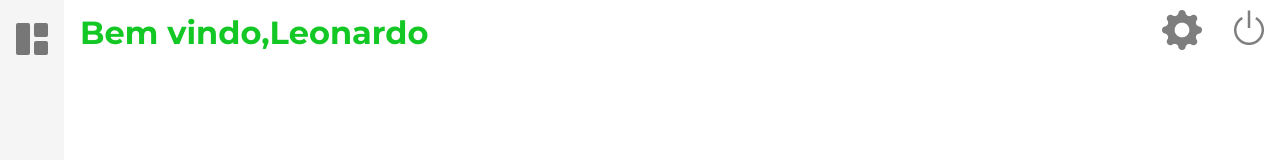
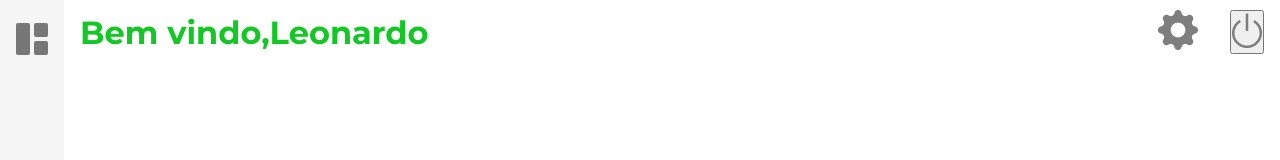
Before and after one commit to projeto-a3-usjt-2022-2/frontend-react, a React (Vite) app: page /User in a window 1280 px wide. Shown: the top 160 px of the page. Built offline with nearby package versions, Linux system fonts and the light colour scheme.

Commit message:
feat: create button to disconnect the currentUser

```diff
--- a/src/components/FC/Layout/index.tsx
+++ b/src/components/FC/Layout/index.tsx
@@ -1,8 +1,8 @@
 import React, { ReactNode } from "react";
 import { Drawer } from "../Drawer";
 import styles from "./style.module.scss";
-import Logout from "../../../assets/img/logout.png"
-import Vector from "../../../assets/img/Vector.png"
+import Logout from "../../../assets/img/logout.png";
+import Vector from "../../../assets/img/Vector.png";
 
 interface ILayout {
   children: ReactNode;
@@ -14,8 +14,14 @@ export const Layout: React.FC<ILayout> = ({ children, title }) => {
       <header className={styles.header}>
         <h1>{title}</h1>
         <div className={styles.homeButtons}>
-          <a href="/login"><img src={Vector} alt="config" /></a>
-          <a href="/login"><img src={Logout} alt="logout" /></a>
+          <a href="/login">
+            <img src={Vector} alt="config" />
+          </a>
+          <button
+            onClick={() => sessionStorage.removeItem("@USER_CREDENTIALS")}
+          >
+            <img src={Logout} alt="logout" />
+          </button>
         </div>
       </header>
       <aside className={styles.drawer}>
```
